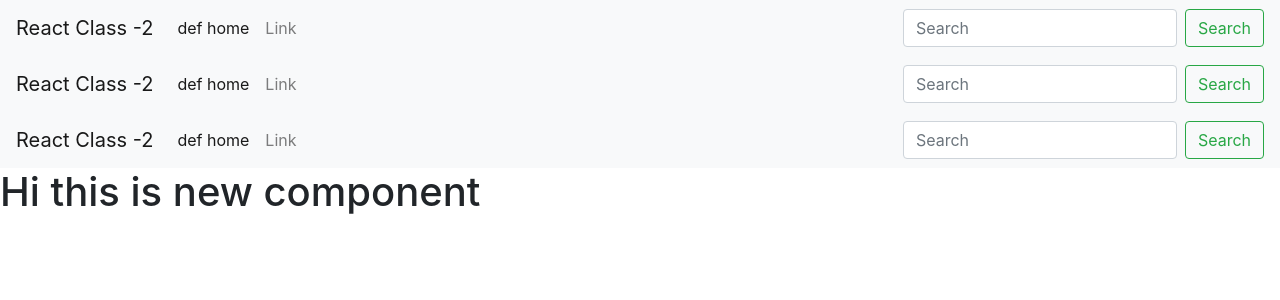
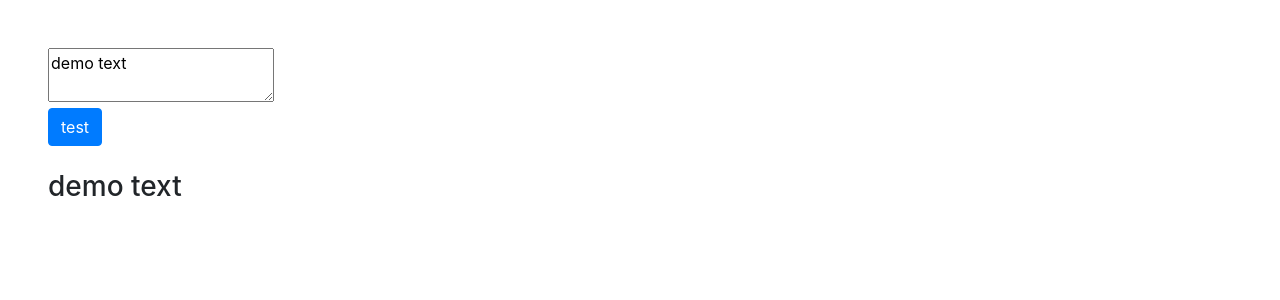
Before and after one commit to chetansankpal7007/cnc_react_js, a React (Create React App) app: page / in a window 1280 px wide. Shown: the top 300 px of the page. Built offline with nearby package versions, Linux system fonts and the light colour scheme.

Commit message:
event-useState

```diff
--- a/src/App.js
+++ b/src/App.js
@@ -1,14 +1,9 @@
 import "./App_A.css";
 import Navbar from './component/Navbar'
-import Newcompoent from './component/New_compoent'
-const link= "https://react.dev/";
 function App() {
   return (
     <>
-      <Navbar title="React Class -2"  reactLink={link}/>
-      <Navbar title="React Class -2"  reactLink={link}/>
-      <Navbar title="React Class -2"  reactLink={link}/>
-      <Newcompoent/>
+      <Navbar title="Events" />
     </>
   );
 }
--- a/src/component/Navbar.js
+++ b/src/component/Navbar.js
@@ -1,53 +1,31 @@
-import React from 'react'
-import Search from './Search'
-import PropTypes from 'prop-types'
+import React, {useState} from 'react'
 
 export default function Navbar(props) {
+
+  const [text, setText] = useState('demo text');
+
+  const clickMe = () => {
+    console.log("click function call");
+    console.log(text);
+    setText("text change")
+  }
+
+  const handelOnChange = (events) => {
+    console.log(events.target.value);
+    setText(events.target.value);
+  }
+
+
   return (
     <>
-      <nav className="navbar navbar-expand-lg navbar-light bg-light">
-        <a className="navbar-brand" href="/">
-          {props.title}
-        </a>
-        <button
-          className="navbar-toggler"
-          type="button"
-          data-toggle="collapse"
-          data-target="#navbarSupportedContent"
-          aria-controls="navbarSupportedContent"
-          aria-expanded="false"
-          aria-label="Toggle navigation"
-        >
-          <span className="navbar-toggler-icon"></span>
-        </button>
+    <div className='contener m-5'>
 
-        <div className="collapse navbar-collapse" id="navbarSupportedContent">
-          <ul className="navbar-nav mr-auto">
-            <li className="nav-item active">
-              <a className="nav-link" href="/">
-                {props.home} <span className="sr-only">(current)</span>
-              </a>
-            </li>
-            <li className="nav-item">
-              <a className="nav-link" href={props.reactLink}>
-                Link
-              </a>
-            </li>
-          </ul>
-          <Search></Search>
-        </div>
-      </nav>
+        <textarea value={text} onChange={handelOnChange} />
+        <br/>
+        <button className='btn btn-primary' onClick={clickMe}>test</button>
+        <br/><br/>
+        <h3>{text}</h3>
+    </div>
     </>
   )
 }
-
-Navbar.propTypes = {
-  title: PropTypes.string,
-  home: PropTypes.string.isRequired,
-  reactLink: PropTypes.string.isRequired
-}
-
-Navbar.defaultProps  = {
-  title: "duf title",
-  home: "def home"
-}
```
